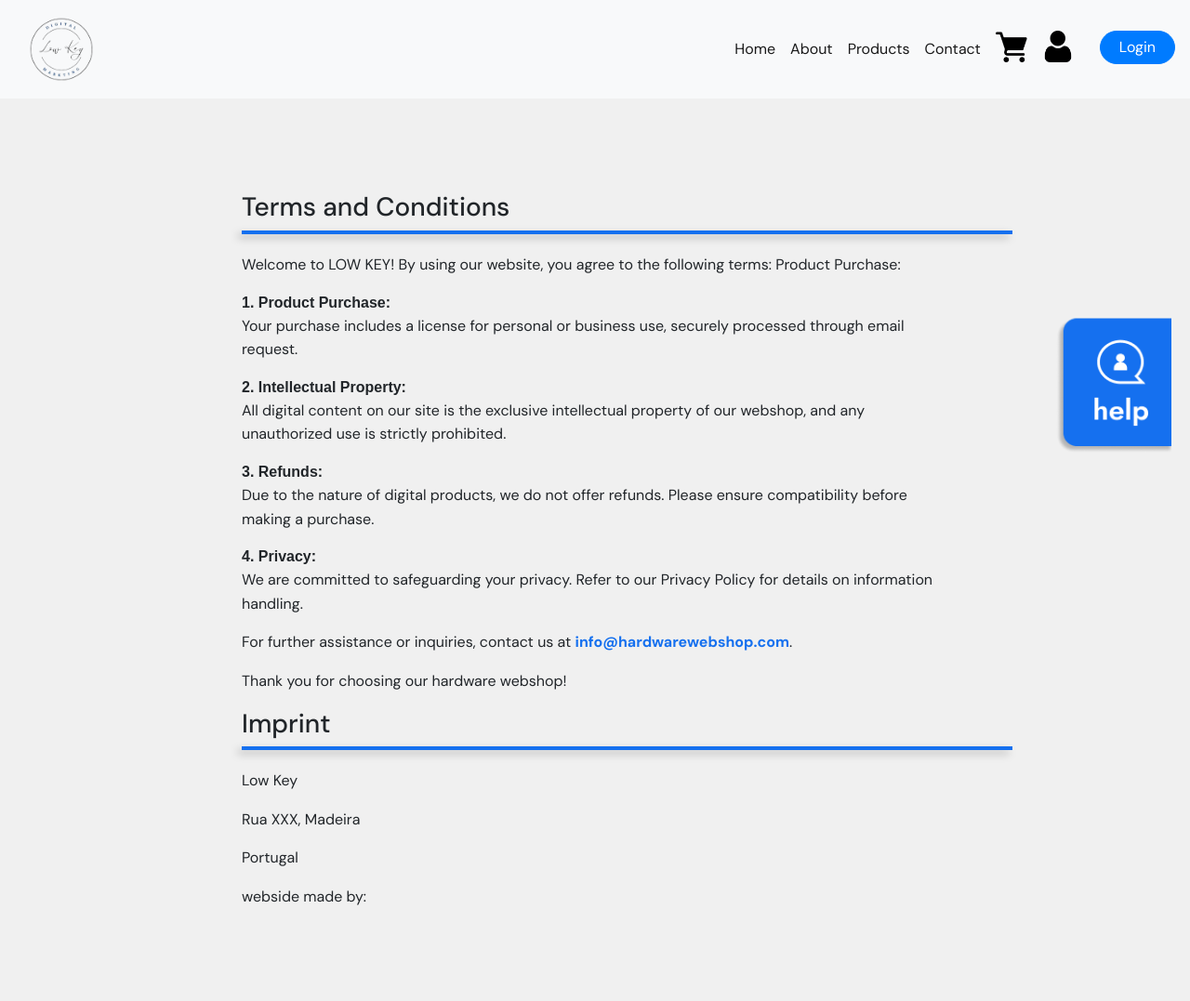
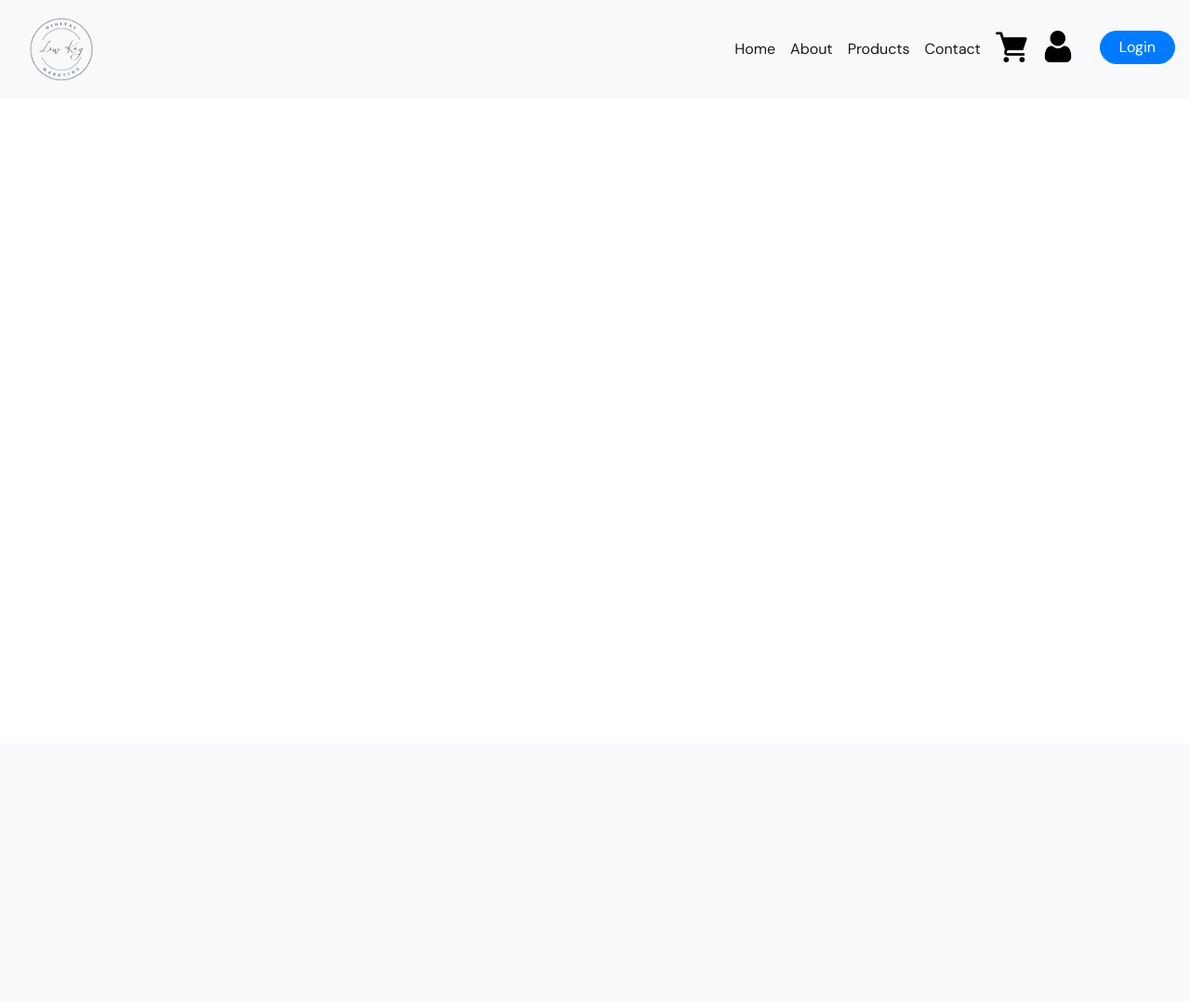
Before and after one commit to claras000/webdevelopmentCourseUMA, a web app: file html/policy.html in a window 1280 px wide. Shown: the whole page at 93% size. After the commit the page ends 800 px from the top, so only its background shows below. Run offline with its HTML, style and script files only (its server is not run), Linux system fonts and the light colour scheme; some web fonts are replaced.

Commit message:
Revert "igor"
This reverts commit 863c4626bd74fa49fab126c7469960c0caa78e4c.

```diff
--- a/css/main.css
+++ b/css/main.css
@@ -88,12 +88,6 @@ nav a {
   border-radius: 5px;
 }
 
-@media (min-width: 768px) {
-  .about-content {
-    padding-right: 50px;
-  }
-}
-
 .buy-button:hover {
   box-shadow: 1px -1px 14px 0px rgba(0, 0, 0, 0.59);
   -webkit-box-shadow: 1px -1px 14px 0px rgba(0, 0, 0, 0.59);
@@ -140,108 +134,3 @@ nav a {
   padding: 20px;
   text-align: center;
 }
-
-.policy-section {
-  padding: 50px 20px;
-  background-color: #f0f0f0;
-}
-
-.policy-section h2 {
-  font-size: 24px;
-  margin-bottom: 20px;
-}
-
-.policy-section p {
-  font-size: 16px;
-  line-height: 1.6;
-}
-
-.policy-section a {
-  color: #1570ef;
-  font-weight: bold;
-}
-
-.policy-section a:hover {
-  text-decoration: underline;
-}
-
-.chatbot-icon {
-  position: fixed;
-  bottom: 30%;
-  right: 20px;
-  transform: translateY(-50%);
-  width: 124px;
-  height: 145px;
-}
-
-.underline {
-  width: 829px;
-  height: 4px;
-  background-color: #1570ef;
-  filter: drop-shadow(-4px 4px 4px rgba(0, 0, 0, 0.25));
-  margin-bottom: 20px; /* Espaço abaixo da linha */
-}
-
-.no-space {
-  line-height: 1;
-}
-
-.about_us_image {
-  max-width: 100%;
-  height: auto;
-  margin-top: 20px;
-  margin-right: 20px; /* Adicionando margem à direita */
-}
-
-.user-greeting {
-  background-color: #1570ef;
-  color: white;
-  padding: 8px;
-  /*/display: inline-block; /* Permite que o bloco se ajuste ao tamanho do conteúdo */
-  border-radius: 4px; /* Borda arredondada */
-  width: 700px;
-}
-
-.user-icon {
-  width: 20px; /* Ajuste o tamanho da imagem conforme necessário */
-  height: 20px;
-  margin-right: 5px; /* Espaçamento entre a imagem e o texto */
-}
-
-.user-section {
-  padding: 25px; /* Adiciona espaço entre a linha azul e o restante do texto */
-}
-
-.user-section-begin {
-  padding: 15px;
-}
-
-.user-underline {
-  width: 700px;
-  height: 2px;
-  background-color: #1570ef;
-  filter: drop-shadow(-4px 4px 4px rgba(0, 0, 0, 0.25));
-  margin-bottom: 20px; /* Espaço abaixo da linha */
-}
-
-.space {
-  padding: 10px;
-}
-
-body {
-  font-family: Arial, sans-serif;
-}
-.container {
-  max-width: 800px;
-  margin: 50px auto;
-  padding: 0 20px;
-}
-h1 {
-  color: #1570EF;
-}
-.content {
-  text-align: left;
-}
-p {
-  line-height: 1.6;
-}
--- a/html/policy.html
+++ b/html/policy.html
@@ -74,37 +74,5 @@
       </div>
     </nav>
     <!-- #end navbar -->
-    <!-- Policy Section -->
-<section class="policy-section">
-  <div class="container">
-    <h3>Terms and Conditions</h3>
-    <div class="underline"></div>
-    <p>Welcome to LOW KEY! By using our website, you agree to the following terms: Product Purchase:</p>
-    <div class="no-space"></div>
-    <span><strong>1. Product Purchase:</strong></span>
-    <p>Your purchase includes a license for personal or business use, securely processed through email request.</p>
-    <span><strong>2. Intellectual Property:</strong></span>
-    <p>All digital content on our site is the exclusive intellectual property of our webshop, and
-       any unauthorized use is strictly prohibited.</p>
-    <span><strong>3. Refunds:</strong></span>
-    <p>Due to the nature of digital products, we do not offer refunds. Please ensure compatibility before making a purchase.</p>
-    <span><strong>4. Privacy:</strong></span>
-    <p>We are committed to safeguarding your privacy. Refer to our Privacy Policy for details on information handling.</p>
-    <p>For further assistance or inquiries, contact us at <a href="mailto:info@hardwarewebshop.com">info@hardwarewebshop.com</a>.</p>
-    <p>Thank you for choosing our hardware webshop!</p>
-    <h3>Imprint</h3>
-    <div class="underline"></div>
-    <div class="no-space"></div>
-    <p>Low Key</p>
-    <p>Rua XXX, Madeira</p>
-    <p>Portugal</p>
-    <p>webside made by:</p>
-  </div>
-</section>
-<!-- End Policy Section -->
-<!-- Chatbot Icon -->
-<img src="../images/helpButton.png" alt="Chatbot Icon" class="chatbot-icon">
-<!-- End Chatbot Icon -->
-<script src=""></script>
   </body>
 </html>
```
Also changed, not shown: html/about.html (+2 -16 lines), html/contact.html (+0 -9 lines), html/profil.html (+2 -32 lines), images/about_us_image.jpg (deleted), images/helpButton.png (deleted).
